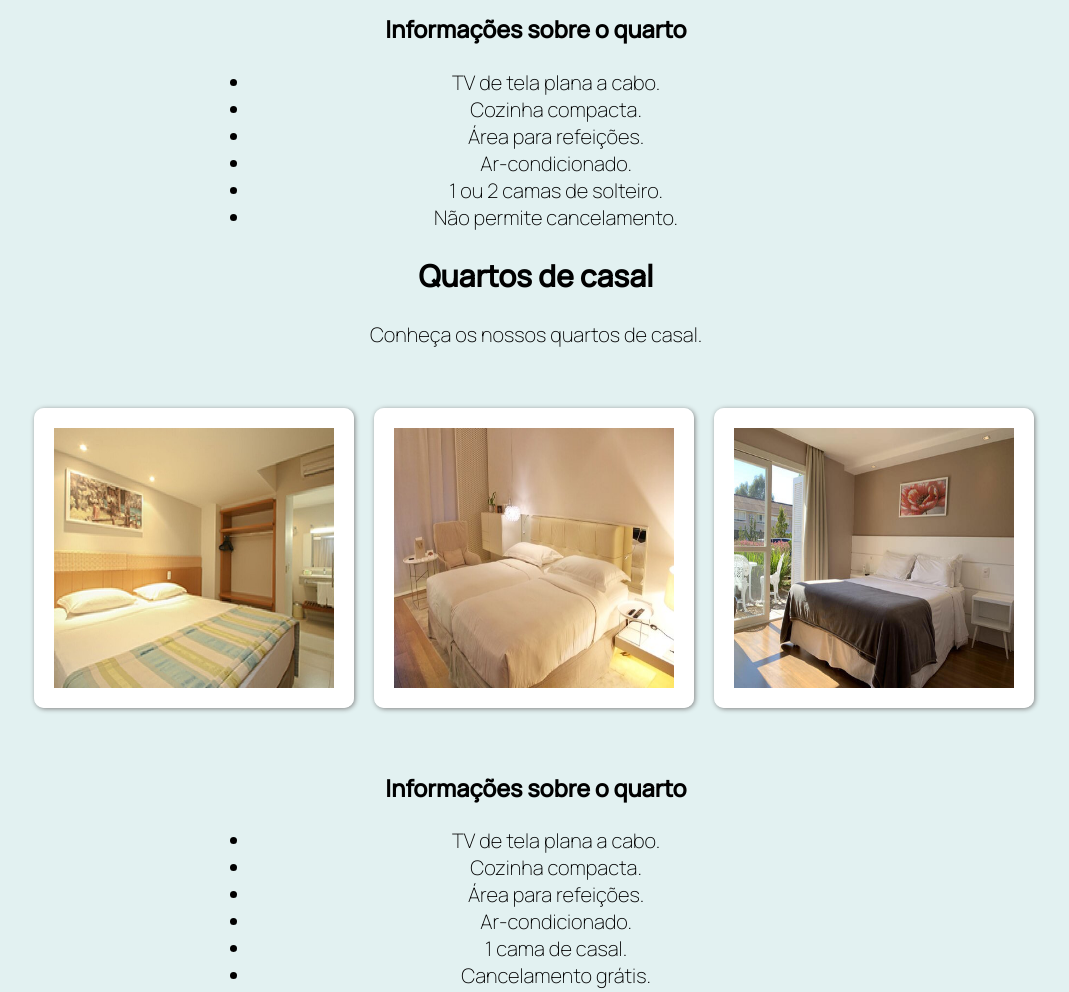
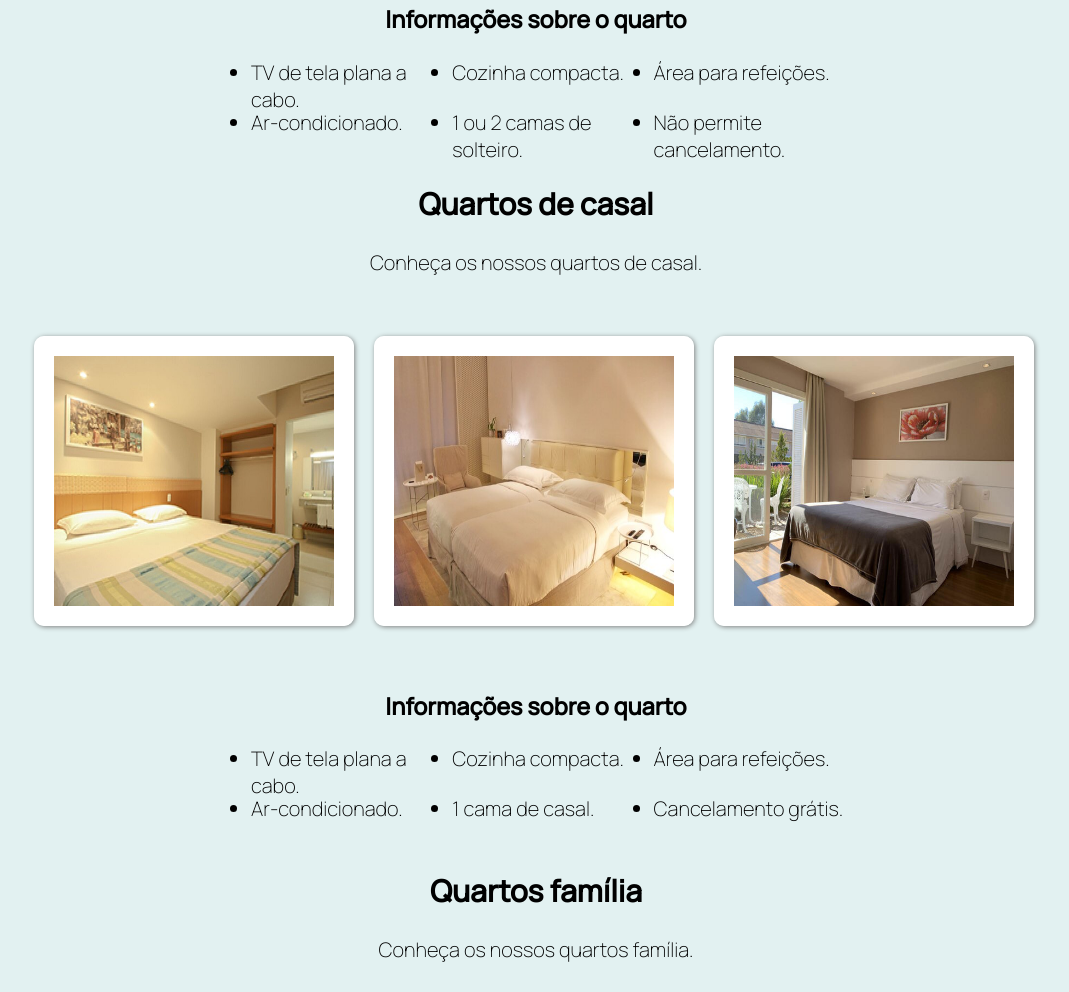
Before and after one commit to CarlosDiones96/Pousada-web, a plain HTML site: page quartos.htm in a window 1280 px wide. Shown: the part 1336-2328 px from the top of the page, without its empty margins (104-1173 px from the left). Drawn offline with Linux system fonts and the light colour scheme.

Commit message:
desgin quartos completo

```diff
--- a/quartos.css
+++ b/quartos.css
@@ -1,5 +1,5 @@
 .container-imgs img{
-    height:300px;
+    height:290px;
     width: 320px;
     border-radius: 10px;
     box-sizing: border-box;
@@ -8,3 +8,15 @@
     box-shadow: 1px 1px 5px gray;
 
 }
+
+.list-description{
+    display: flex;
+    flex-flow: row wrap;
+}
+
+.list-description li{
+    width: 33%;
+    height: 50px;
+    text-align: left;
+
+}
--- a/quartos.htm
+++ b/quartos.htm
@@ -48,7 +48,7 @@
 
         <div class="box-centralizado">
             <h3>Informações sobre o quarto</h3>
-            <ul>
+            <ul class="list-description">
                 <li>TV de tela plana a cabo.</li>
                 <li>Cozinha compacta.</li>
                 <li>Área para refeições.</li>
@@ -72,7 +72,7 @@
 
         <div class="box-centralizado">
             <h3>Informações sobre o quarto</h3>
-            <ul>
+            <ul class="list-description">
                 <li>TV de tela plana a cabo.</li>
                 <li>Cozinha compacta.</li>
                 <li>Área para refeições.</li>
@@ -96,7 +96,7 @@
 
         <div class="box-centralizado">
             <h3>Informações sobre o quarto</h3>
-            <ul>
+            <ul class="list-description">
                 <li>TV de tela plana a cabo.</li>
                 <li>Cozinha compacta.</li>
                 <li>Área para refeições.</li>
```
